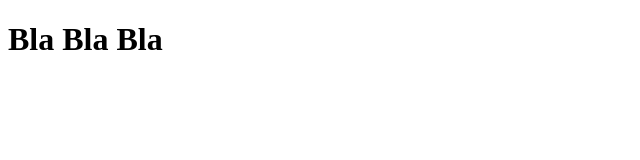
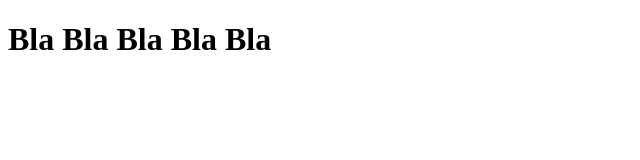
Before and after one commit to DLay14/Estagios-23-24, a plain HTML site: page index.html in a window 1280 px wide. Shown: the whole page, without its empty margins (0-640 px from the left). Drawn offline with Linux system fonts and the light colour scheme.

Commit message:
UPDATE index.html

```diff
--- a/index.html
+++ b/index.html
@@ -6,6 +6,6 @@
     <title>Document</title>
 </head>
 <body>
-    <h1>Bla Bla Bla</h1>
+    <h1>Bla Bla Bla Bla Bla</h1>
 </body>
 </html>
```
